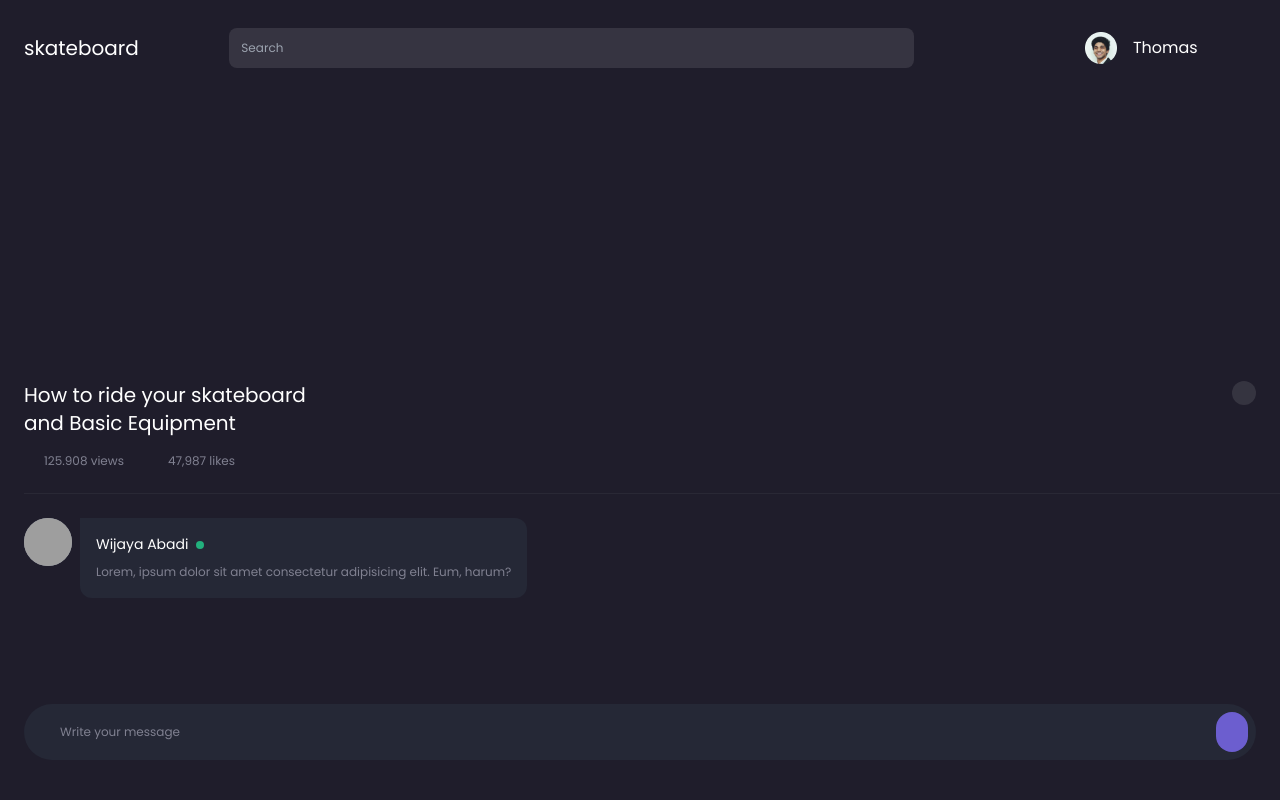
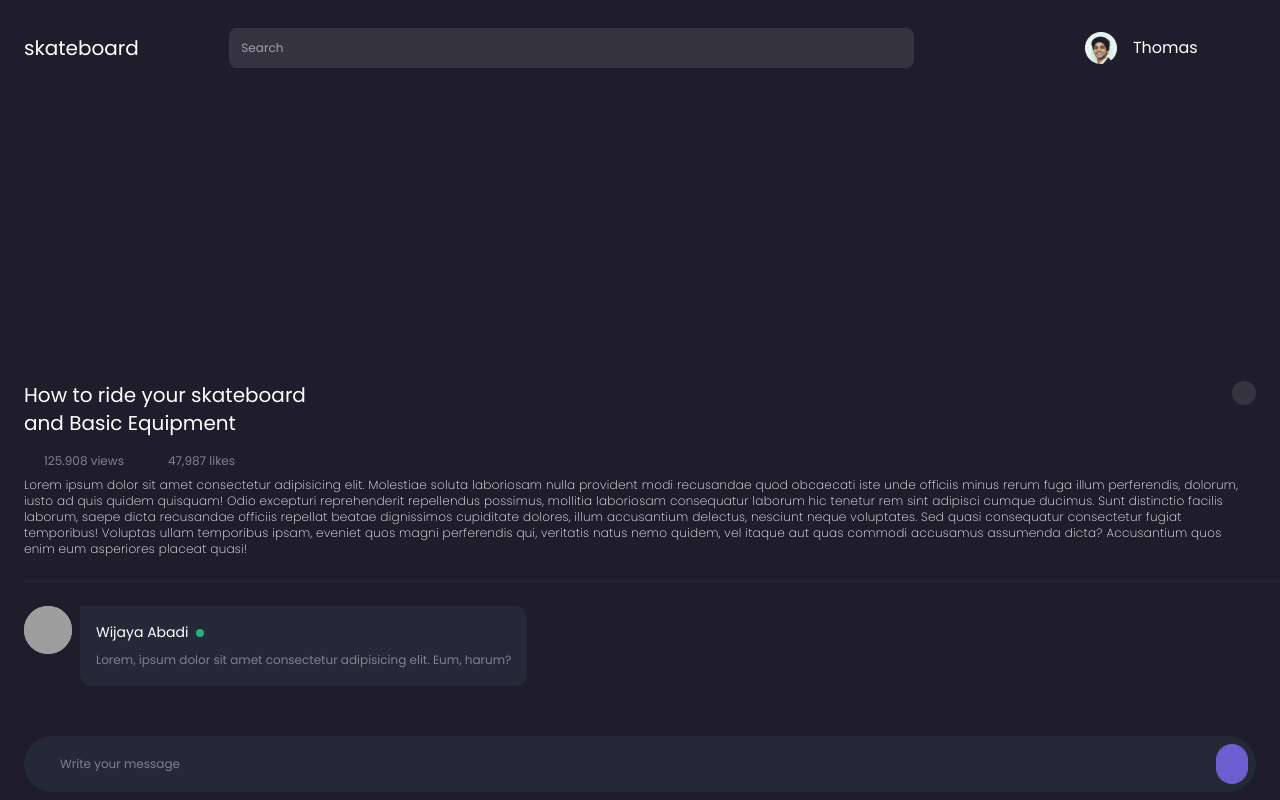
Before and after one commit to Aqshola/skateboard, a Next.js app: page /video in a window 1280 px wide. Both pictures are taken after a click on the button 1244 px from the left and 393 px from the top of the page. Built offline with nearby package versions, Linux system fonts and the light colour scheme; grey boxes are pictures that could not be loaded; some icons are missing.

Commit message:
finish dummy data

```diff
--- a/pages/video.tsx
+++ b/pages/video.tsx
@@ -1,15 +1,19 @@
 import Layout from "components/Layout";
-import React, { ReactElement } from "react";
+import React, { ReactElement, useState } from "react";
 import ReactPlayer from "react-player/lazy";
-import { Show, ChevronDown,Send, Heart, MoreCircle } from "react-iconly";
+import { Show, ChevronDown, Send, Heart, MoreCircle } from "react-iconly";
 import Image from "next/image";
+import clsx from 'clsx';
 
 interface Props {}
 
 export default function Video({}: Props): ReactElement {
+  const [showDesc, setshowDesc] = useState<boolean>(false);
   return (
     <Layout>
-
+      {/*
+          Video Player
+      */}
       <div className="w-full h-[261px] flex justify-center px-6 rounded-xl overflow-hidden relative">
         <ReactPlayer
           width={"100%"}
@@ -19,13 +23,20 @@ export default function Video({}: Props): ReactElement {
         />
         <div id="control-video"></div>
       </div>
+
+      {/*
+          Video Desc
+      */}
       <div className="pb-6 px-6 mt-6 text-white">
         <div className="flex items-start justify-between">
           <h1 className="text-xl w-72">
             How to ride your skateboard and Basic Equipment
           </h1>
-          <button className="w-max flex justify-center items-center bg-white bg-opacity-10 rounded-full p-1 ">
-            <ChevronDown primaryColor="white" size={"small"} />
+          <button
+            className={clsx("w-max flex justify-center items-center bg-white bg-opacity-10 rounded-full p-1 transition-all transform ", showDesc && ["rotate-180"])}
+            onClick={() => setshowDesc(!showDesc)}
+          >
+            <ChevronDown primaryColor="white" size={"small"}  />
           </button>
         </div>
 
@@ -40,6 +51,21 @@ export default function Video({}: Props): ReactElement {
             <p className="text-xs text-[#808191]">47,987 likes</p>
           </div>
         </div>
+        {showDesc && <p className="text-xs font-extralight leading-4 tracking-wide mt-2">
+          Lorem ipsum dolor sit amet consectetur adipisicing elit. Molestiae
+          soluta laboriosam nulla provident modi recusandae quod obcaecati iste
+          unde officiis minus rerum fuga illum perferendis, dolorum, iusto ad
+          quis quidem quisquam! Odio excepturi reprehenderit repellendus
+          possimus, mollitia laboriosam consequatur laborum hic tenetur rem sint
+          adipisci cumque ducimus. Sunt distinctio facilis laborum, saepe dicta
+          recusandae officiis repellat beatae dignissimos cupiditate dolores,
+          illum accusantium delectus, nesciunt neque voluptates. Sed quasi
+          consequatur consectetur fugiat temporibus! Voluptas ullam temporibus
+          ipsam, eveniet quos magni perferendis qui, veritatis natus nemo
+          quidem, vel itaque aut quas commodi accusamus assumenda dicta?
+          Accusantium quos enim eum asperiores placeat quasi!
+        </p>}
+
       </div>
 
       <div className="pl-6">
@@ -75,13 +101,21 @@ export default function Video({}: Props): ReactElement {
         </div>
       </div>
 
-      <div className="px-6 absolute bottom-10 left-0 right-0 mt-auto">
+      <div className="px-6 absolute bottom-0 mb-2 left-0 right-0 mt-auto">
         <div className="p-2 box-border mt-8  rounded-full bg-[#252836] flex items-center">
           <div id="icon-more">
             <MoreCircle filled primaryColor="#666872" />
           </div>
-          <input type="text" name="" id="" placeholder="Write your message" className="text-xs text-white bg-transparent placeholder:text-xs placeholder:text-[#808191] basis-full min-w-0 ml-3" />
-          <button className="p-2 rounded-full bg-[#6C5ECF] justify-center items-center"><Send size={"small"} filled primaryColor="white"/></button>
+          <input
+            type="text"
+            name=""
+            id=""
+            placeholder="Write your message"
+            className="text-xs text-white bg-transparent placeholder:text-xs placeholder:text-[#808191] basis-full min-w-0 ml-3"
+          />
+          <button className="p-2 rounded-full bg-[#6C5ECF] justify-center items-center">
+            <Send size={"small"} filled primaryColor="white" />
+          </button>
         </div>
       </div>
     </Layout>
```
